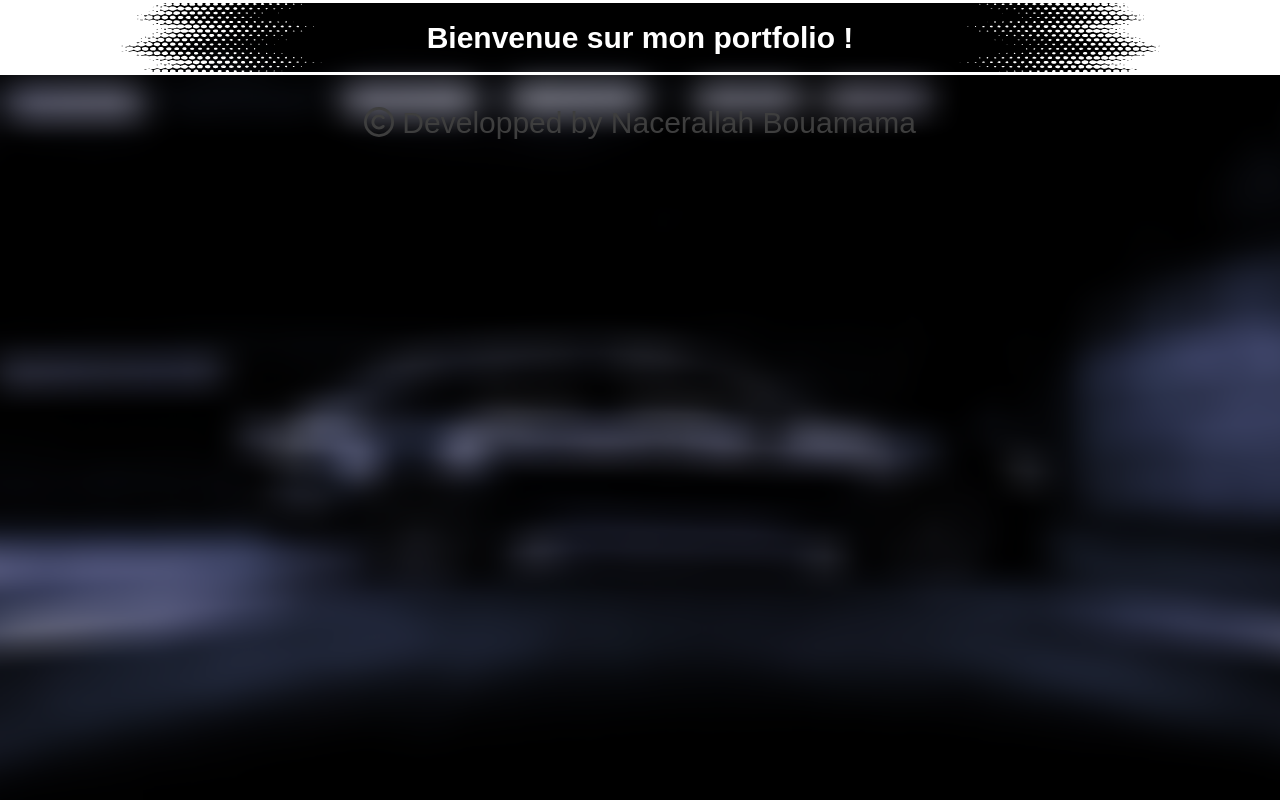
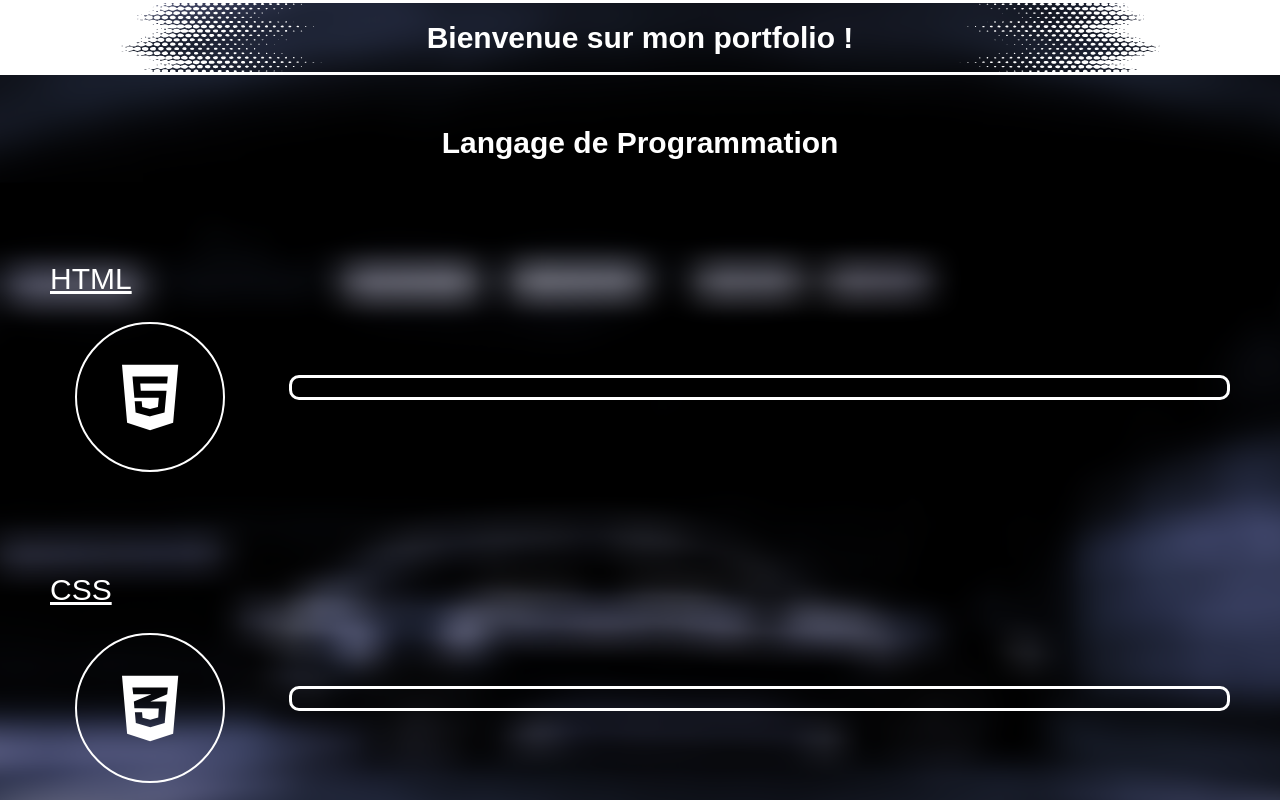
Before and after one commit to Nacer-78/Portfolio_Nacer, a React app: page /skills in a window 1280 px wide. Shown: the top 800 px of the page. Built offline with nearby package versions, Linux system fonts and the light colour scheme; the HTML template or start-up script is replaced by a standard one.

Commit message:
Fin de création de la page Mes compétences

```diff
--- a/src/App.css
+++ b/src/App.css
@@ -272,6 +272,11 @@ div.carousel_title {
 
 div.carousel_title a {
   margin-bottom: calc(5% + 10px);
+  text-decoration: underline;
+}
+
+div.carousel_title a:hover {
+  color: #fbb206ff;
 }
 
 div.cards {
@@ -340,3 +345,40 @@ p.carousel_description {
 }
 
 /* END MY PROJECTS */
+
+/* START SKILLS */
+
+.bar {
+  position: relative;
+	background-color: transparent;
+  border: 3px solid white;
+  border-radius: 10px;
+	height: 25px;
+	margin: 0 0 20px 0;
+}
+
+.bar_fill {
+  position: absolute;
+  height: 21px;
+  width: 100%;
+  background-color: white;
+  border-radius: 7px;
+  width: 0%;
+	animation: fill 2s ease-out forwards;
+}
+
+@keyframes fill {
+
+  from {
+    width: 0;
+  }
+
+}
+
+button.button_skills:hover {
+  background-color: white;
+  color: black;
+  transition: 0.5s ease-in-out;
+}
+
+/* END SKILLS */
--- a/src/App.jsx
+++ b/src/App.jsx
@@ -10,6 +10,7 @@ import Footer from './Footer';
 import Home_page from './Home_page';
 import About_us from './About_us';
 import My_projects from './My_projects';
+import Skills from './Skills';
 
 function App() {
 
@@ -42,6 +43,7 @@ function App() {
                 <Route path={"/"} element={<Home_page />} />
                 <Route path={"/about_us"} element={<About_us />} />
                 <Route path={"/my_projects"} element={<My_projects />} />
+                <Route path={"/skills"} element={<Skills />} />
             </Routes>
           </BrowserRouter>
         <Footer/>
--- a/src/Home_page.jsx
+++ b/src/Home_page.jsx
@@ -61,12 +61,12 @@ export default function Home_page () {
                     </div>
                 </Link>
 
-                <a href="#" className="icons initial_position" data-tooltip="Mes compétences">
+                <Link to={"/skills"} className="icons initial_position" data-tooltip="Mes compétences">
                     <div className="Image_hover w-[250px] h-[250px]">
                         <img src={Skills} className="home_page_icons" alt="Mes compétences"/>
                         <img src={Skills_hover} className="home_page_icons_hover" alt="Mes compétences"/>
                     </div>
-                </a>
+                </Link>
 
                 <a href="#" className="icons initial_position" data-tooltip="Contactez-moi" data-tooltip-location="bottom">
                     <div className="Image_hover w-[250px] h-[250px]">
--- a/src/My_projects.jsx
+++ b/src/My_projects.jsx
@@ -1,4 +1,4 @@
-import { useEffect } from 'react';
+import { Link } from 'react-router-dom';
 
 import Card1 from './picture/Card1_First-Portfolio.png';
 import Card2 from './picture/Card2_Projet_tutore.png';
@@ -25,7 +25,7 @@ export default function My_projects () {
                             <label>
 
                                 <div className="carousel_title">
-                                    <a href="#">Premier portfolio</a>
+                                    <Link to="#">Premier portfolio</Link>
                                 </div>
 
                             </label>
@@ -33,7 +33,7 @@ export default function My_projects () {
                             <label>
 
                                 <div className="carousel_title">
-                                    <a href="#">Site UMI</a>
+                                    <Link to="#">Site UMI</Link>
                                 </div>
 
                             </label>
@@ -41,7 +41,7 @@ export default function My_projects () {
                             <label>
 
                                 <div className="carousel_title">
-                                    <a href="#">Le monitoring</a>
+                                    <Link to="#">Le monitoring</Link>
                                 </div>
 
                             </label>
--- /dev/null
+++ b/src/Skills.jsx
@@ -0,0 +1,82 @@
+import { useRef } from 'react';
+
+import { FontAwesomeIcon } from '@fortawesome/react-fontawesome';
+import { faHtml5, faCss3Alt, faSquareJs, faReact, faGitAlt, faFigma  } from '@fortawesome/free-brands-svg-icons';
+import { faTabletScreenButton, faCircleXmark } from '@fortawesome/free-solid-svg-icons';
+
+export default function Skills () {
+
+    const skills = [
+
+        { title: 'HTML', icon: faHtml5, level: '100%' },
+        { title: 'CSS', icon: faCss3Alt, level: '80%' },
+        { title: 'JS', icon: faSquareJs, level: '60%' },
+        { title: 'React', icon: faReact, level: '50%' },
+        { title: 'Git', icon: faGitAlt, level: '50%' },
+        { title: 'Figma', icon: faFigma, level: '70%' },
+        { title: 'Responsive', icon: faTabletScreenButton, level: '40%' },
+        { title: 'Débogage', icon: faCircleXmark, level: '40%' }
+
+    ];
+
+    const bar_skills = useRef([]);
+
+    const handleButtonClick = (index) => {
+
+        const bar = bar_skills.current[index];
+
+        if (bar) {
+
+            bar.classList.remove('bar_fill');
+            void bar.offsetWidth;
+            bar.classList.add('bar_fill');
+
+            bar.style.width = skills[index].level;
+
+        }
+
+    };
+
+    return (
+
+        <div>
+
+            <h1 className="text-center font-bold text-3xl mt-[50px]"> Langage de Programmation </h1>
+
+            <div className="m-[50px]">
+
+                { skills.map((skill, index) => (
+
+                    <div key={index} className="mt-[100px]">
+
+                        <h1 className="text-3xl underline">{skill.title}</h1>
+
+                        <div className="mt-[25px] grid grid-cols-5 gap-4 items-center">
+
+                            <div className="pl-[25px]">
+                                <button onClick={() => handleButtonClick(index)} className="w-[150px] h-[150px] flex items-center justify-center text-[75px] border-[2px] border-solid border-white rounded-full cursor-pointer button_skills">
+                                    <FontAwesomeIcon icon={skill.icon} />
+                                </button>
+                            </div>
+
+                            <div className="col-span-4">
+
+                                <div className="bar">
+                                    <div ref={(el) => (bar_skills.current[index] = el)} style={{ width: "0%" }}></div>
+                                </div>
+
+                            </div>
+
+                        </div>
+
+                    </div>
+
+               ))}
+
+            </div>
+
+        </div>
+
+    )
+
+}
```
Also changed, not shown: src/picture/html.svg (added).
